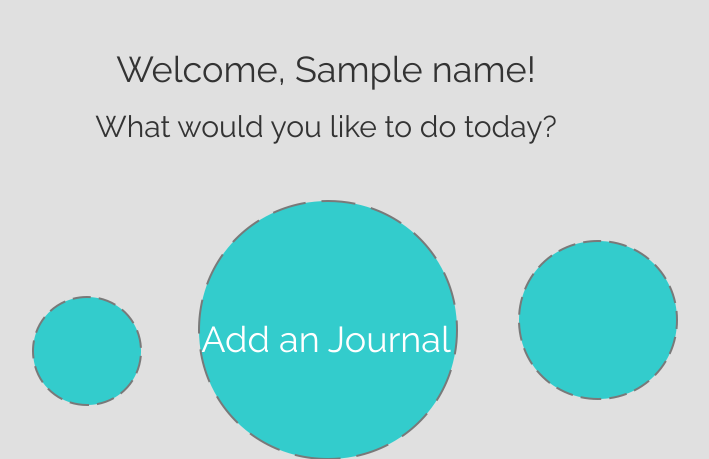
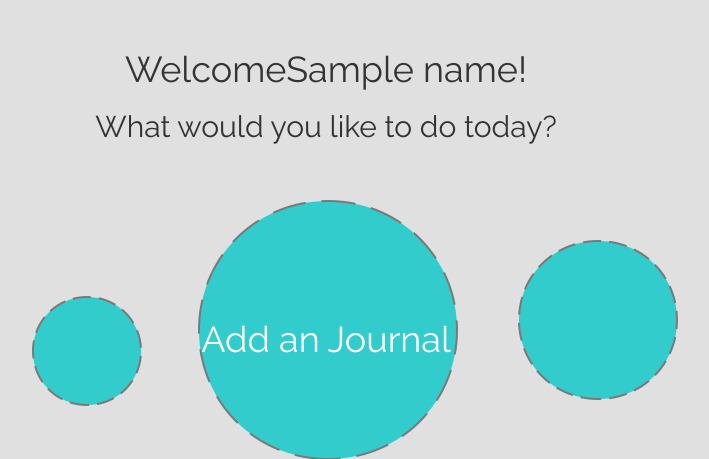
Before and after one commit to kevinlee12/iU, a Django app: template journal/templates/journal/welcome.html in a window 1280 px wide; the page is wider, and only the part inside the window is pictured. Shown: the top 459 px of that part, without its empty margins (314-1023 px from the left). Run offline with Django 3.2, Linux system fonts and the light colour scheme; the template is opened without the code that fills it: most values are stand-ins (such as "Sample title", 1, 10 or a date in 2020); parts of the project's set-up code (start-up, migrations or seed data) failed here and were passed over; some libraries are stand-ins or nearby versions.

Commit message:
Minor edits

```diff
--- a/journal/templates/journal/welcome.html
+++ b/journal/templates/journal/welcome.html
@@ -20,7 +20,7 @@
 
 <body>
    <center>
-        <h1> Welcome, {{name}}! </h1>
+        <h1> Welcome{{name}}! </h1>
         <h2> What would you like to do today? </h2>
     </center>
 
```
Also changed, not shown: 1 other file.
